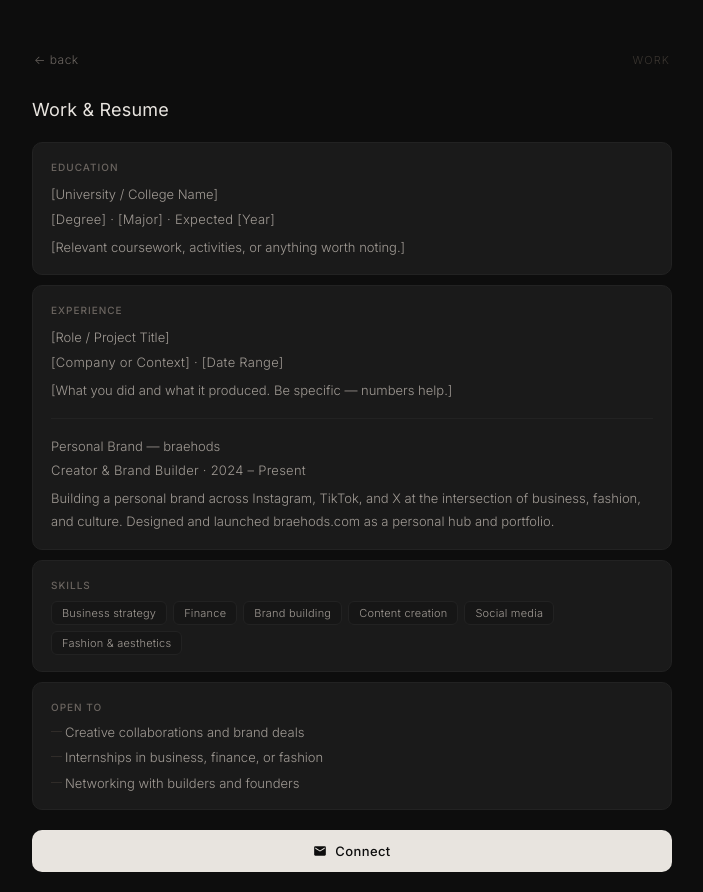
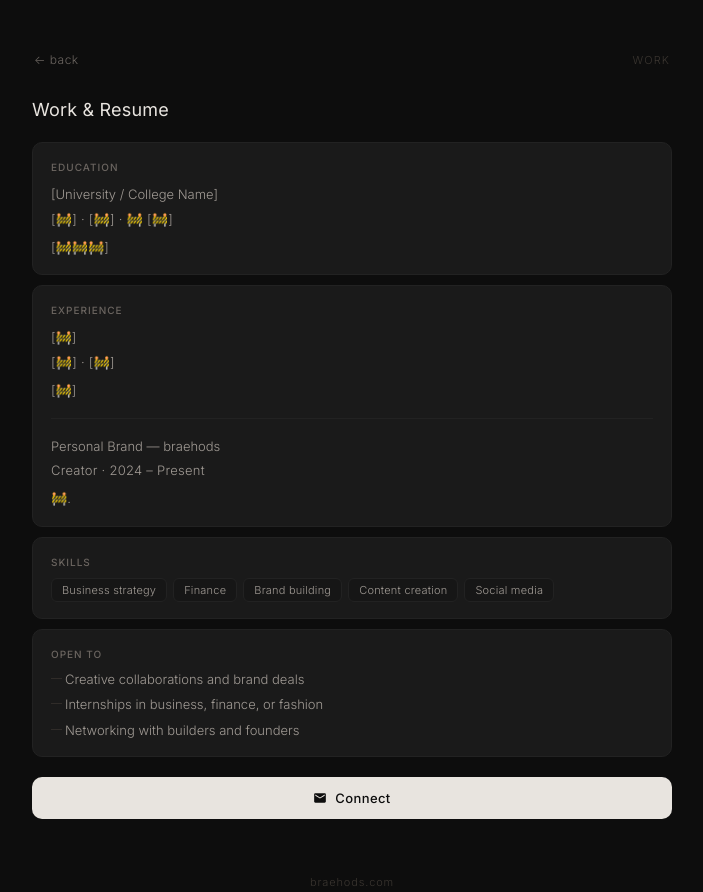
Before and after one commit to bwaeden/braehods, a plain HTML site: page work.html in a window 1280 px wide. Shown: the top 892 px of the page, without its empty margins (288-991 px from the left). Drawn offline with Linux system fonts and the light colour scheme.

Commit message:
Update work.html
🚧🚧🚧

```diff
--- a/work.html
+++ b/work.html
@@ -49,11 +49,11 @@
         </p>
         <p class="exp-meta">
           <!-- ✏️ Degree, major, expected graduation -->
-          [Degree] · [Major] · Expected [Year]
+          [🚧] · [🚧] · 🚧 [🚧]
         </p>
         <p class="exp-desc">
           <!-- ✏️ Optional: relevant coursework, GPA, clubs, activities -->
-          [Relevant coursework, activities, or anything worth noting.]
+          [🚧🚧🚧]
         </p>
       </div>
     </div>
@@ -65,23 +65,23 @@
       <div class="exp-item">
         <p class="exp-title">
           <!-- ✏️ Role or project title -->
-          [Role / Project Title]
+          [🚧]
         </p>
         <p class="exp-meta">
           <!-- ✏️ Company or context, date range -->
-          [Company or Context] · [Date Range]
+          [🚧] · [🚧]
         </p>
         <p class="exp-desc">
           <!-- ✏️ 1-2 sentences about what you did and what it produced -->
-          [What you did and what it produced. Be specific — numbers help.]
+          [🚧]
         </p>
       </div>
 
       <div class="exp-item">
         <p class="exp-title">Personal Brand — braehods</p>
-        <p class="exp-meta">Creator & Brand Builder · 2024 – Present</p>
+        <p class="exp-meta">Creator · 2024 – Present</p>
         <p class="exp-desc">
-          Building a personal brand across Instagram, TikTok, and X at the intersection of business, fashion, and culture. Designed and launched braehods.com as a personal hub and portfolio.
+          🚧.
         </p>
       </div>
 
@@ -97,7 +97,6 @@
         <span class="tag">Brand building</span>
         <span class="tag">Content creation</span>
         <span class="tag">Social media</span>
-        <span class="tag">Fashion & aesthetics</span>
         <!-- ✏️ Add or remove tags -->
       </div>
     </div>
```
